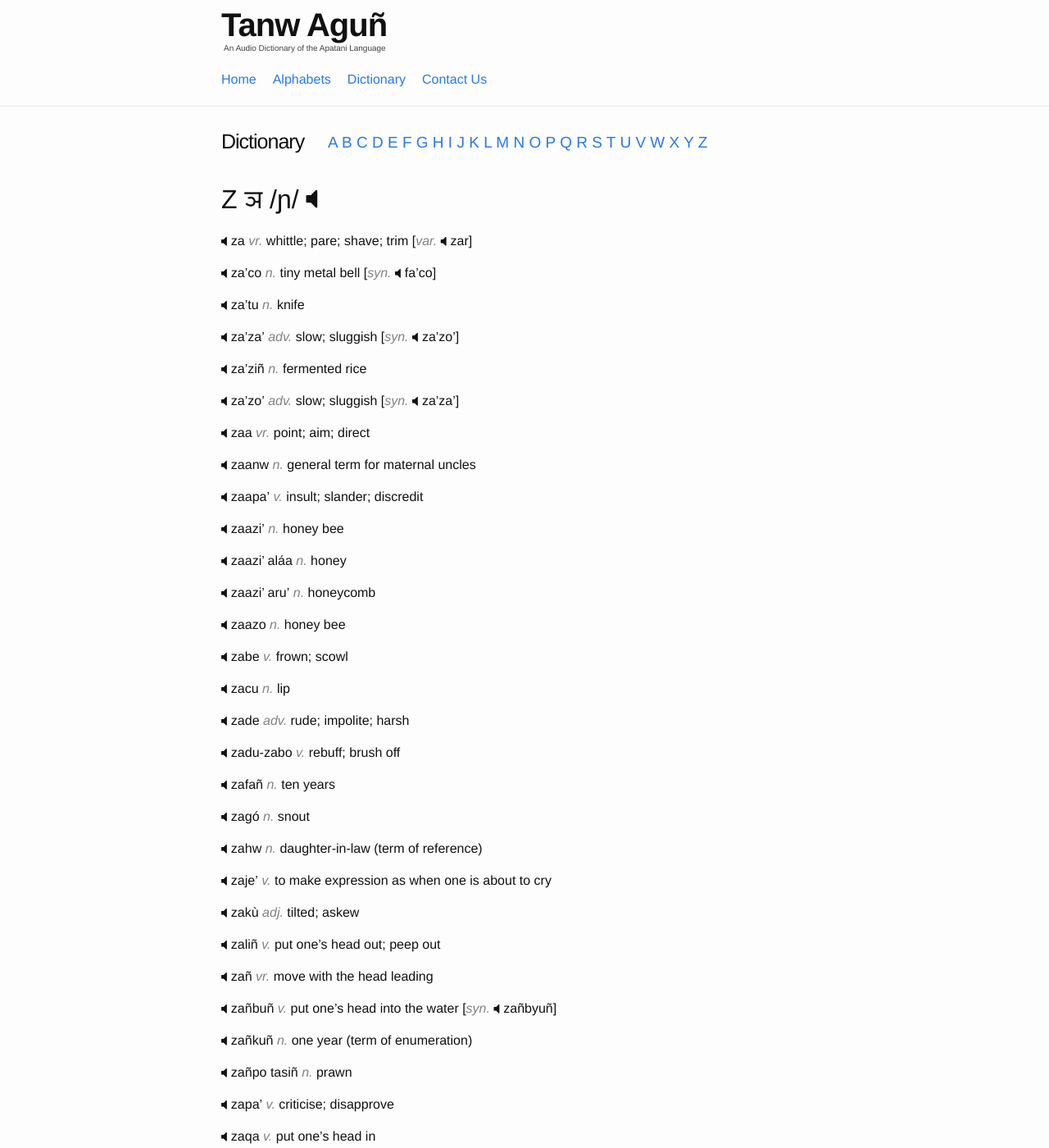
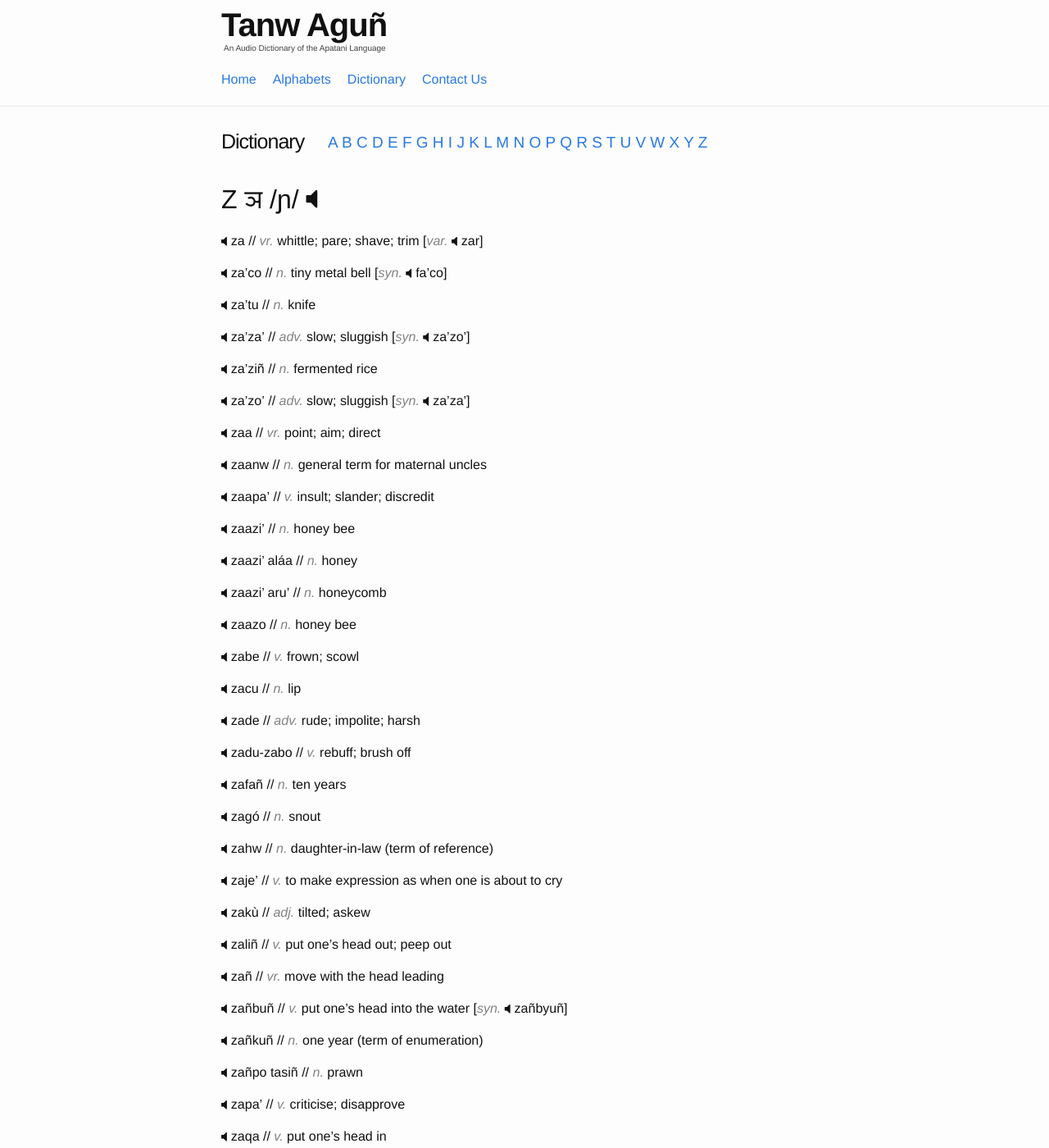
Before and after one commit to hacksparrow/language.apatani.org, a Jekyll site: the page built from dictionary/z.md, in a window 1280 px wide and 1400 px high. Shown: the whole window at 82% size. Built offline with Jekyll 4.4.1, drawn with Linux system fonts in a browser that asks for light colours; nearby versions of some CDN libraries; comment, search, counter and statistics services are not loaded; some of the changed text lies outside the part shown.

Commit message:
Update z.md

```diff
--- a/dictionary/z.md
+++ b/dictionary/z.md
@@ -6,202 +6,202 @@ devanagari: ञ
 ipa: ɲ
 ---
 
-__za__	_vr._	whittle; pare; shave; trim	[_var._	zar]
+__za__	// _vr._	whittle; pare; shave; trim	[_var._	zar]
 
 
-__za'co__	_n._	tiny metal bell	[_syn._	fa'co]
+__za'co__	// _n._	tiny metal bell	[_syn._	fa'co]
 
 
-__za'tu__	_n._	knife
+__za'tu__	// _n._	knife
 
 
-__za'za'__	_adv._	slow; sluggish	[_syn._	za'zo']
+__za'za'__	// _adv._	slow; sluggish	[_syn._	za'zo']
 
 
-__za'ziñ__	_n._	fermented rice
+__za'ziñ__	// _n._	fermented rice
 
 
-__za'zo'__	_adv._	slow; sluggish	[_syn._	za'za']
+__za'zo'__	// _adv._	slow; sluggish	[_syn._	za'za']
 
 
-__zaa__	_vr._	point; aim; direct
+__zaa__	// _vr._	point; aim; direct
 
 
-__zaanw__	_n._	general term for maternal uncles
+__zaanw__	// _n._	general term for maternal uncles
 
 
-__zaapa'__	_v._	insult; slander; discredit
+__zaapa'__	// _v._	insult; slander; discredit
 
 
-__zaazi'__	_n._	honey bee
+__zaazi'__	// _n._	honey bee
 
 
-__zaazi' aláa__	_n._	honey
+__zaazi' aláa__	// _n._	honey
 
 
-__zaazi' aru'__	_n._	honeycomb
+__zaazi' aru'__	// _n._	honeycomb
 
 
-__zaazo__	_n._	honey bee
+__zaazo__	// _n._	honey bee
 
 
-__zabe__	_v._	frown; scowl
+__zabe__	// _v._	frown; scowl
 
 
-__zacu__	_n._	lip
+__zacu__	// _n._	lip
 
 
-__zade__	_adv._	rude; impolite; harsh
+__zade__	// _adv._	rude; impolite; harsh
 
 
-__zadu-zabo__	_v._	rebuff; brush off
+__zadu-zabo__	// _v._	rebuff; brush off
 
 
-__zafañ__	_n._	ten years
+__zafañ__	// _n._	ten years
 
 
-__zagó__	_n._	snout
+__zagó__	// _n._	snout
 
 
-__zahw__	_n._	daughter-in-law (term of reference)
+__zahw__	// _n._	daughter-in-law (term of reference)
 
 
-__zaje'__	_v._	to make expression as when one is about to cry
+__zaje'__	// _v._	to make expression as when one is about to cry
 
 
-__zakù__	_adj._	tilted; askew
+__zakù__	// _adj._	tilted; askew
 
 
-__zaliñ__	_v._	put one's head out; peep out
+__zaliñ__	// _v._	put one's head out; peep out
 
 
-__zañ__	_vr._	move with the head leading
+__zañ__	// _vr._	move with the head leading
 
 
-__zañbuñ__	_v._	put one's head into the water	[_syn._	zañbyuñ]
+__zañbuñ__	// _v._	put one's head into the water	[_syn._	zañbyuñ]
 
 
-__zañkuñ__	_n._	one year (term of enumeration)
+__zañkuñ__	// _n._	one year (term of enumeration)
 
 
-__zañpo tasiñ__	_n._	prawn
+__zañpo tasiñ__	// _n._	prawn
 
 
-__zapa'__	_v._	criticise; disapprove
+__zapa'__	// _v._	criticise; disapprove
 
 
-__zaqa__	_v._	put one's head in
+__zaqa__	// _v._	put one's head in
 
 
-__zaqe__	_n._	one year
+__zaqe__	// _n._	one year
 
 
-__zaqo__	_n._	five years
+__zaqo__	// _n._	five years
 
 
-__zar__	_vr._	whittle; pare; shave; trim
+__zar__	// _vr._	whittle; pare; shave; trim
 
 
-__zar__	_vr._	step on something	[_syn._	zor]
+__zar__	// _vr._	step on something	[_syn._	zor]
 
 
-__zatañ__	_n._	snout or muzzle (of animal); edge or tip
+__zatañ__	// _n._	snout or muzzle (of animal); edge or tip
 
 
-__zatu__	_n._	resting place
+__zatu__	// _n._	resting place
 
 
-__zazi'__	_n._	honey	[_syn._	zazo]
+__zazi'__	// _n._	honey	[_syn._	zazo]
 
 
-__zazu'__	_n._	double chin; wrinkle under the chin
+__zazu'__	// _n._	double chin; wrinkle under the chin
 
 
-__zeñ__	_vr._	chew; masticate
+__zeñ__	// _vr._	chew; masticate
 
 
-__zeñci'__	_adj._	tasty; delicious	[_syn._	qeñci']
+__zeñci'__	// _adj._	tasty; delicious	[_syn._	qeñci']
 
 
-__zemw'__	_v._	break something into pieces by chewing
+__zemw'__	// _v._	break something into pieces by chewing
 
 
-__zi'mo__	_n._	face
+__zi'mo__	// _n._	face
 
 
-__zi'tw__	_n._	a variety of maize
+__zi'tw__	// _n._	a variety of maize
 
 
-__zi'xañ__	_num._	twenty
+__zi'xañ__	// _num._	twenty
 
 
-__zibo__	_n._	guest
+__zibo__	// _n._	guest
 
 
-__zibu__	_n._	Apatani shaman
+__zibu__	// _n._	Apatani shaman
 
 
-__zibu heñ__	_v._	predict; prophesy; foretell
+__zibu heñ__	// _v._	predict; prophesy; foretell
 
 
-__zibya__	_adv._	fast; quick
+__zibya__	// _adv._	fast; quick
 
 
-__zibyo'__	_v._	get free (as from a taboo period)
+__zibyo'__	// _v._	get free (as from a taboo period)
 
 
-__zima__	_cop._	there isn't; copula negator	[_ant._	do]
+__zima__	// _cop._	there isn't; copula negator	[_ant._	do]
 
 
-__zima'__	_n._	war; enemy
+__zima'__	// _n._	war; enemy
 
 
-__zime__	_n._	general term for people living in far north
+__zime__	// _n._	general term for people living in far north
 
 
-__zime-yaru__	_n._	rainbow
+__zime-yaru__	// _n._	rainbow
 
 
-__zimuñ__	_n._	young woman
+__zimuñ__	// _n._	young woman
 
 
-__zimw__	_n._	female
+__zimw__	// _n._	female
 
 
-__zimw iñgya__	_n._	space between the hearth and the wall on the right side while entering the house
+__zimw iñgya__	// _n._	space between the hearth and the wall on the right side while entering the house
 
 
-__ziñpvr__	_n._	nipple
+__ziñpvr__	// _n._	nipple
 
 
-__zipá__	_n._	general term for people living in the plains of the south
+__zipá__	// _n._	general term for people living in the plains of the south
 
 
-__zipá yaru__	_n._	an aquatic plant; azolla (_Azolla pinnata_)
+__zipá yaru__	// _n._	an aquatic plant; azolla (_Azolla pinnata_)
 
 
-__zo'__	_vr._	to abstain from doing some things during ritual prohibition
+__zo'__	// _vr._	to abstain from doing some things during ritual prohibition
 
 
-__zoho__	_v._	feed a baby after chewing the food
+__zoho__	// _v._	feed a baby after chewing the food
 
 
-__zoko ta'tì__	_n._	wood louse
+__zoko ta'tì__	// _n._	wood louse
 
 
-__zor__	_vr._	step on something	[_syn._	zar]
+__zor__	// _vr._	step on something	[_syn._	zar]
 
 
-__zoxe__	_n._	black panther (_Panthera pardus_)
+__zoxe__	// _n._	black panther (_Panthera pardus_)
 
 
-__zu'__	_v._	wipe (as with a cloth or a hand); rub
+__zu'__	// _v._	wipe (as with a cloth or a hand); rub
 
 
-__zu'pa'__	_v._	erase; wipe out; rub off
+__zu'pa'__	// _v._	erase; wipe out; rub off
 
 
-__zuu__	_vr._	prod as with a needle
+__zuu__	// _vr._	prod as with a needle
 
 
-__zuupa'__	_v._	remove something by pricking
+__zuupa'__	// _v._	remove something by pricking
```
